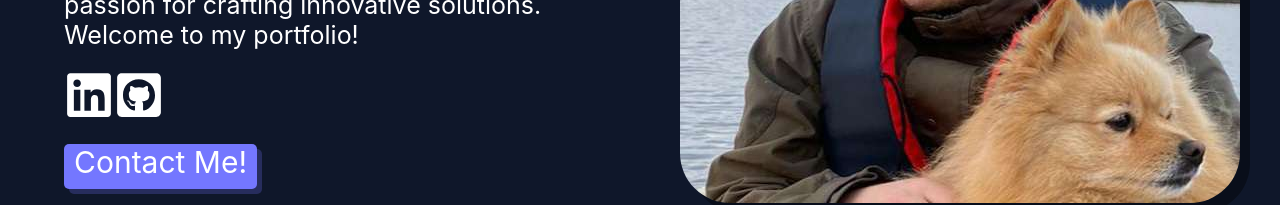
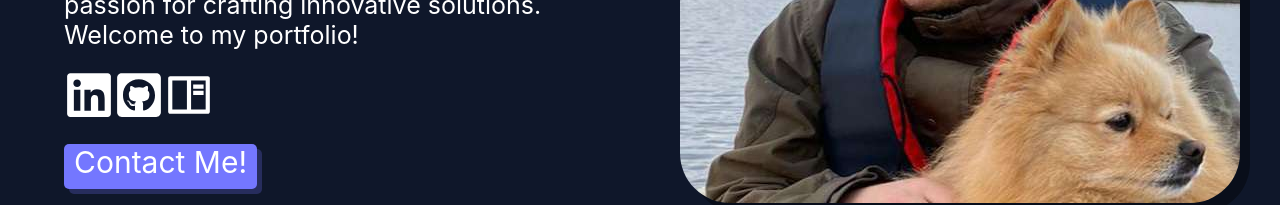
Before and after one commit to WaterProofComputer/portfolio2024, a React (Create React App) app: page / in a window 1280 px wide. Shown: the part 457-662 px from the top of the page. Built offline with nearby package versions, Linux system fonts and the light colour scheme.

Commit message:
cv update

```diff
--- a/src/Components/Header/header.js
+++ b/src/Components/Header/header.js
@@ -3,6 +3,7 @@ import './header.scss';
 import './navbar.scss';
 import { FaLinkedin } from "react-icons/fa";
 import { FaGithubSquare } from "react-icons/fa";
+import { RiBookReadLine } from "react-icons/ri";
 
 function Header() {
 
@@ -50,7 +51,8 @@ function Header() {
                 </div>
                 <div className='icon-container'>
                 <a href='https://www.linkedin.com/in/viljami-leskel%C3%A4-23432b292/'><FaLinkedin className='icons'/></a>
-                    <a href='https://github.com/WaterProofComputer/'><FaGithubSquare className='icons'/></a>
+                <a href='https://github.com/WaterProofComputer/'><FaGithubSquare className='icons'/></a>
+                <a href='ViljamiLeskeläCV.pdf ' download='ViljamiLeskeläCV.pdf'><RiBookReadLine className='icons' /></a>
                 </div>
                 <div className='button-container'>
                     <a href='#contact' className='contact-button'>Contact Me!</a>
```
Also changed, not shown: 1 other file (tests, documents, lock files or other folders).
